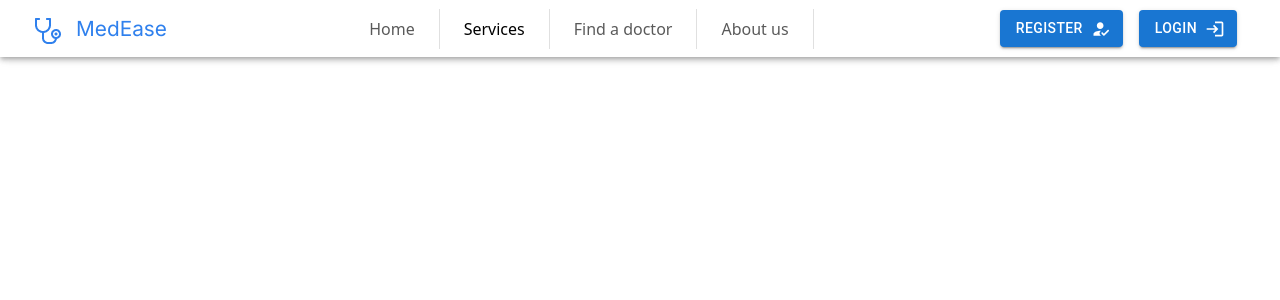
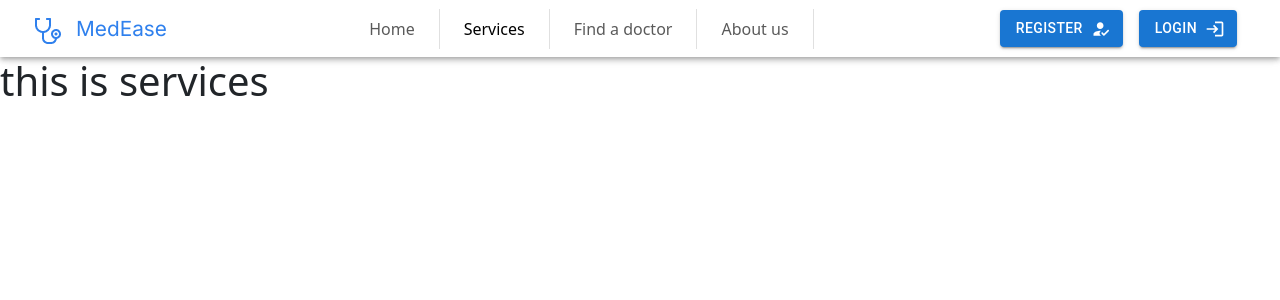
Before and after one commit to ArchivesOfJai/Appointment_System_for_Hospitals, a React (Vite) app: page /Appointment_System_for_Hospitals/Services in a window 1280 px wide. Shown: the top 300 px of the page. Built offline with nearby package versions, Linux system fonts and the light colour scheme.

Commit message:
pages added

```diff
--- a/src/App.jsx
+++ b/src/App.jsx
@@ -2,6 +2,9 @@ import Navbar from './components/Navbar/Navbar';
 import './App.css'
 import { BrowserRouter as Router, Route, Routes } from 'react-router-dom';
 import Home from './components/HomePage/Home';
+import Services from './components/Services/Services';
+import FindDoctor from './components/FindDoctor/FindDoctor';
+import About from './components/About/About';
 
 function App() {
   return(
@@ -9,7 +12,10 @@ function App() {
         <Navbar />
         <div style={{height: '57px',width: '100%'}}></div>
         <Routes>
-          <Route path="/" element={<Home />} />
+          <Route path="/Appointment_System_for_Hospitals/" element={<Home />} />
+          <Route path="/Appointment_System_for_Hospitals/Services" element={<Services />} />
+          <Route path="/Appointment_System_for_Hospitals/FindDoctor" element={<FindDoctor />} />
+          <Route path="/Appointment_System_for_Hospitals/About" element={<About />} />
 
         </Routes>
     </Router>
--- /dev/null
+++ b/src/components/About/About.jsx
@@ -0,0 +1,11 @@
+import React from 'react'
+
+function About() {
+  return (
+    <div>
+      <h1>this is about</h1>
+    </div>
+  )
+}
+
+export default About;
--- /dev/null
+++ b/src/components/FindDoctor/FindDoctor.jsx
@@ -0,0 +1,11 @@
+import React from 'react'
+
+function FindDoctor() {
+  return (
+    <div>
+      <h1>this is FindDoctor</h1>
+    </div>
+  )
+}
+
+export default FindDoctor;
--- /dev/null
+++ b/src/components/Services/Services.jsx
@@ -0,0 +1,11 @@
+import React from 'react'
+
+function services() {
+  return (
+    <div>
+     <h1>this is services</h1>
+    </div>
+  )
+}
+
+export default services;
```
